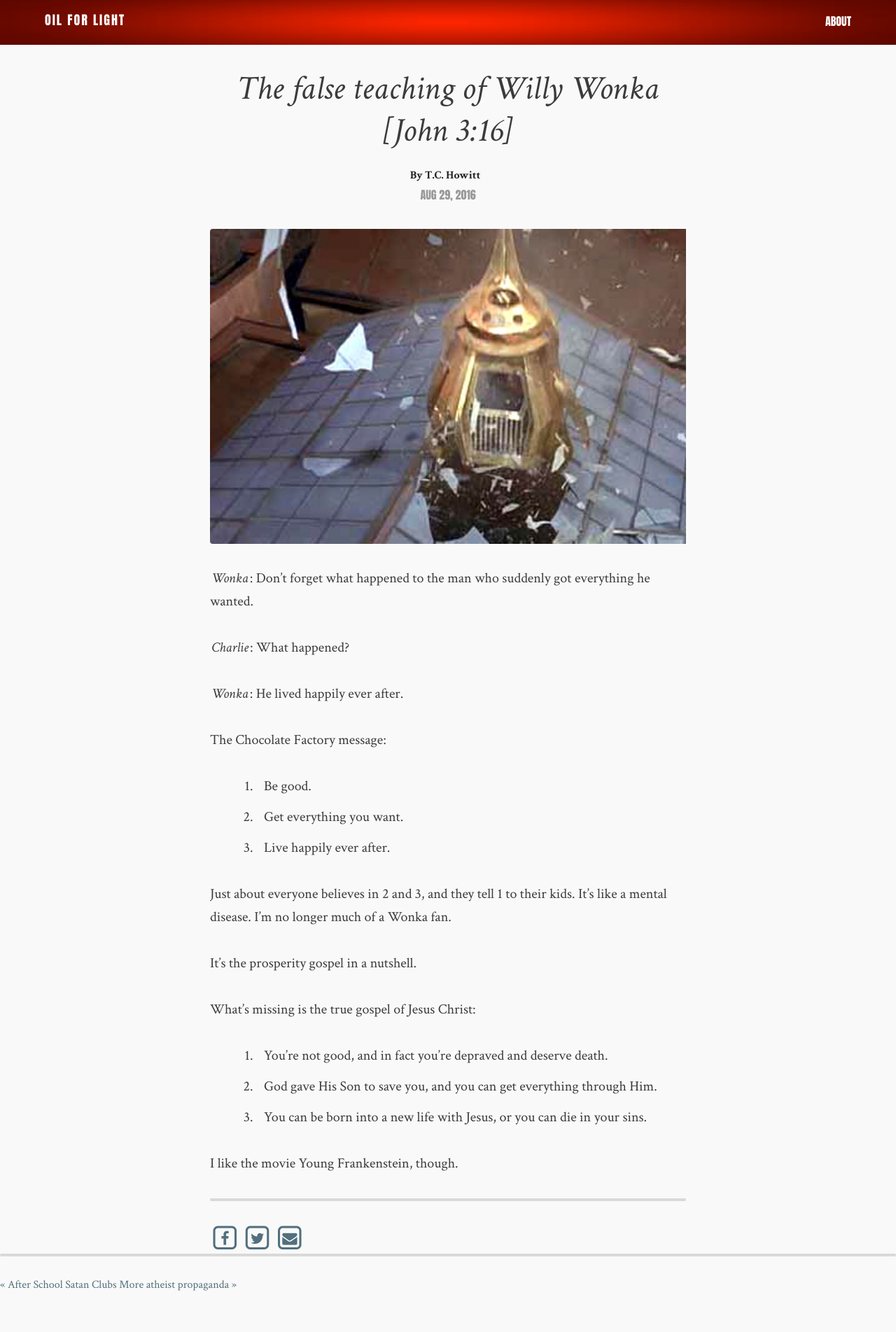
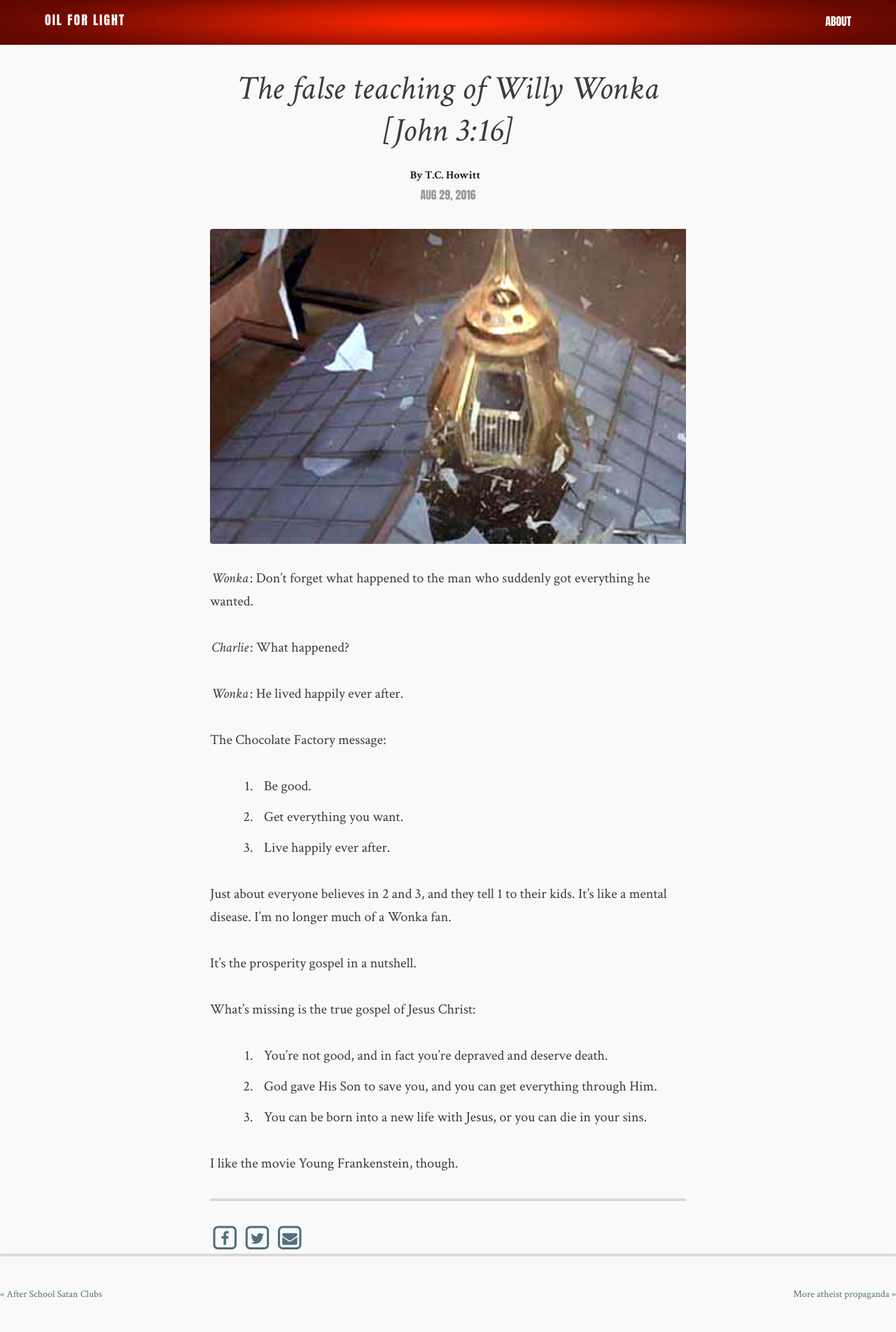
Before and after one commit to flashlightministries/oilforlight, a Jekyll site: the page built from _posts/2016-08-29-willy-wonka-false.md, in a window 1280 px wide. Shown: the whole page at 70% size. Built offline with Jekyll 4.4.1, drawn with Linux system fonts in a browser that asks for light colours; nearby versions of some CDN libraries; before the commit the page ends 1877 px from its top, so only the background shows below that.

Commit message:
Update _styles.scss

```diff
--- a/_sass/_styles.scss
+++ b/_sass/_styles.scss
@@ -1023,3 +1023,21 @@ article span.date {
 div.pagination {
     visibility: hidden;
 }
+
+.page-nav {
+  font-size: 14px;
+  display: block;
+  width: auto;
+  overflow: hidden;
+}
+
+.page-nav a {
+  display: block;
+  width: 50%;
+  float: left;
+  margin: 1em 0;
+}
+
+.page-nav .next {
+  text-align: right;
+}
```
